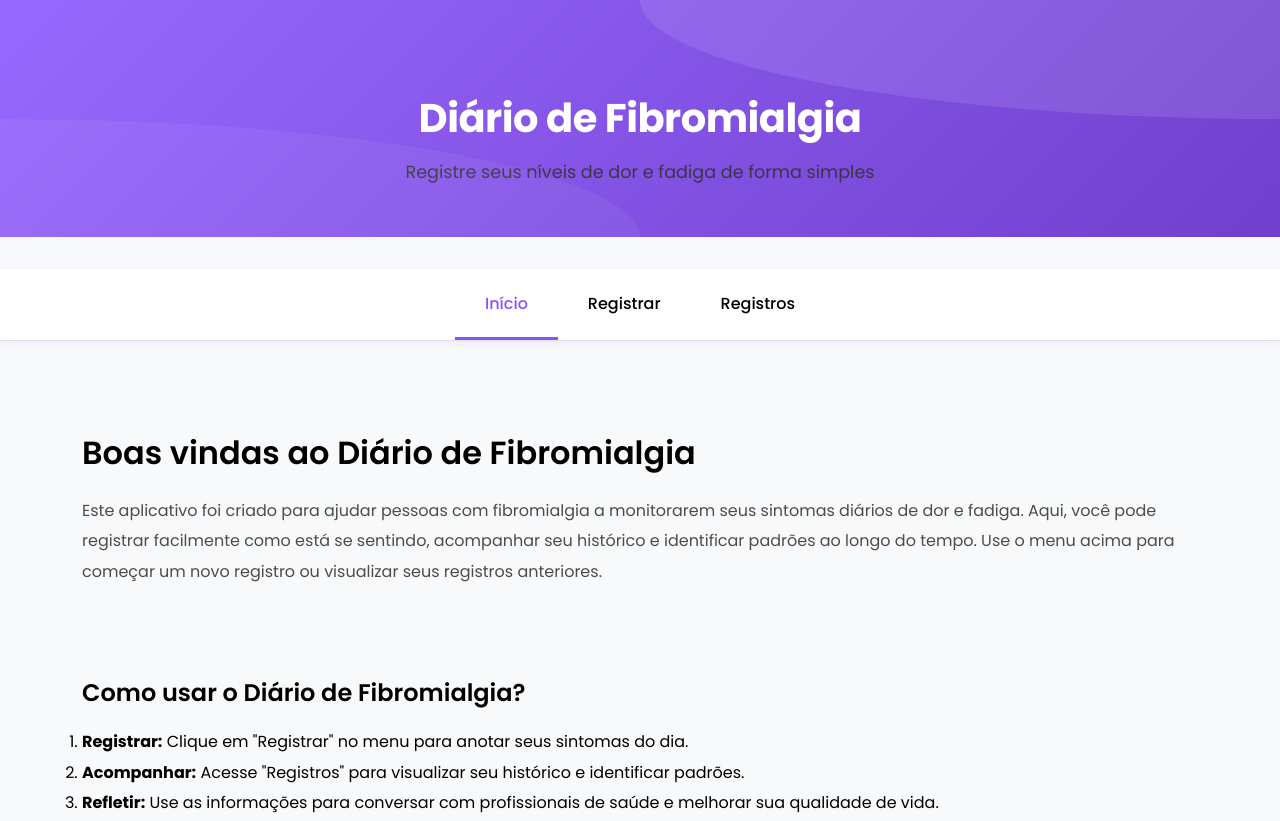
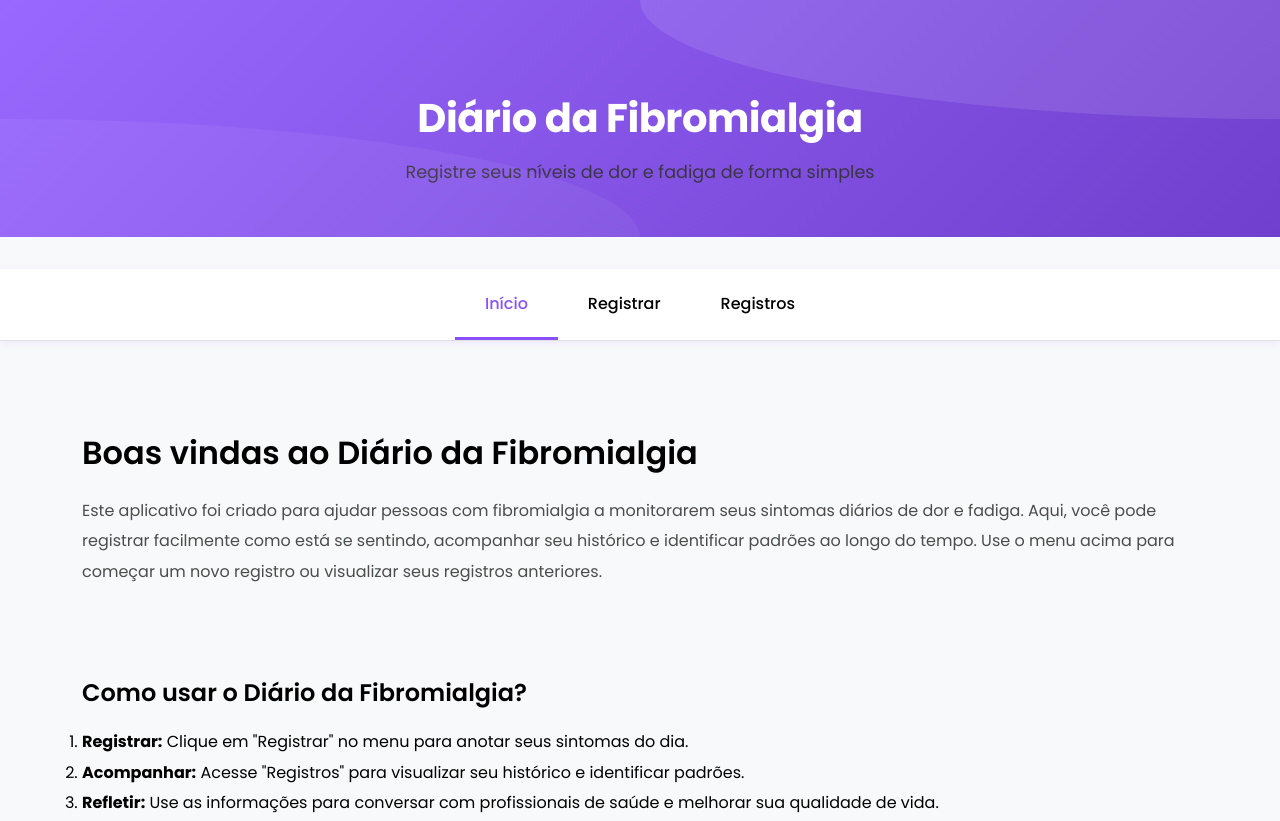
Before and after one commit to pachicodes/diario-da-fibromialgia, a website with bundled scripts: page src/index.html in a window 1280 px wide. Shown: the top 821 px of the page. Built offline with nearby package versions, Linux system fonts and the light colour scheme.

Commit message:
Diário da Fibromialgia

```diff
--- a/package.json
+++ b/package.json
@@ -1,7 +1,7 @@
 {
   "name": "gerenciando-fibromialgia",
   "version": "1.0.0",
-  "description": "Aplicação web para pessoas com fibromialgia registrarem e acompanharem níveis de dor e fadiga diariamente",
+  "description": "Diário da Fibromialgia: Aplicação web para pessoas com fibromialgia registrarem e acompanharem níveis de dor e fadiga diariamente",
   "main": "src/assets/js/app.js",
   "scripts": {
     "start": "http-server ./src -p 3000 -o"
--- a/src/assets/js/services/dataService.js
+++ b/src/assets/js/services/dataService.js
@@ -1,4 +1,4 @@
-// Serviço para gerenciamento de dados do diário de fibromialgia
+// Serviço para gerenciamento de dados do diário da fibromialgia
 const STORAGE_KEY = 'fibromyalgiaDiary';
 
 /**
--- a/src/index.html
+++ b/src/index.html
@@ -3,7 +3,7 @@
 <head>
     <meta charset="UTF-8">
     <meta name="viewport" content="width=device-width, initial-scale=1.0">
-    <title>Diário de Fibromialgia</title>
+    <title>Diário da Fibromialgia</title>
     <link rel="stylesheet" href="assets/css/styles.css">
     <link rel="preconnect" href="https://fonts.googleapis.com">
     <link rel="preconnect" href="https://fonts.gstatic.com" crossorigin>
@@ -15,7 +15,7 @@
     <header class="header">
 
         <div class="container">
-            <h1>Diário de Fibromialgia</h1>
+            <h1>Diário da Fibromialgia</h1>
             <p class="tagline">Registre seus níveis de dor e fadiga de forma simples</p>
         </div>
     </header>
@@ -31,13 +31,13 @@
     </nav>
     <section class="intro">
         <div class="container">
-            <h2>Boas vindas ao Diário de Fibromialgia</h2>
+            <h2>Boas vindas ao Diário da Fibromialgia</h2>
             <p>Este aplicativo foi criado para ajudar pessoas com fibromialgia a monitorarem seus sintomas diários de dor e fadiga. Aqui, você pode registrar facilmente como está se sentindo, acompanhar seu histórico e identificar padrões ao longo do tempo. Use o menu acima para começar um novo registro ou visualizar seus registros anteriores.</p>
         </div>
     </section>
     <section class="how-to-use">
         <div class="container">
-            <h3>Como usar o Diário de Fibromialgia?</h3>
+            <h3>Como usar o Diário da Fibromialgia?</h3>
             <ol>
                 <li><strong>Registrar:</strong> Clique em "Registrar" no menu para anotar seus sintomas do dia.</li>
                 <li><strong>Acompanhar:</strong> Acesse "Registros" para visualizar seu histórico e identificar padrões.</li>
@@ -58,7 +58,7 @@
     </section>
     <footer class="footer">
         <div class="container">
-            <p>&copy; 2025 Diário de Fibromialgia</p>
+            <p>&copy; 2025 Diário da Fibromialgia</p>
         </div>
     </footer>
     <script type="module" src="assets/js/app.js"></script>
```
Also changed, not shown: src/pages/registrar.html (+3 -3 lines), src/pages/registros.html (+3 -3 lines), README.md.
